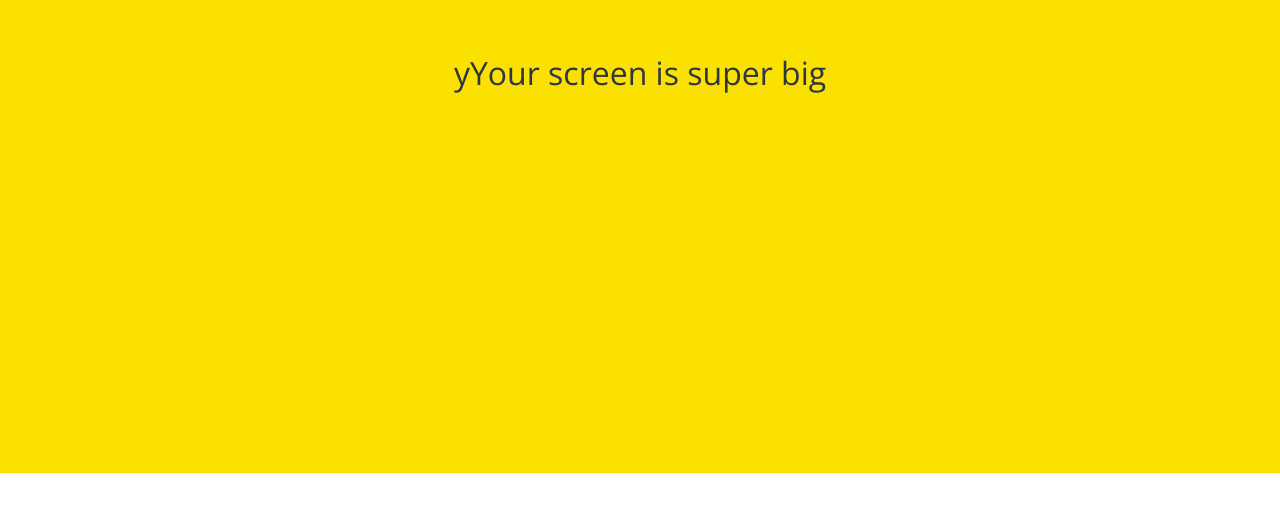
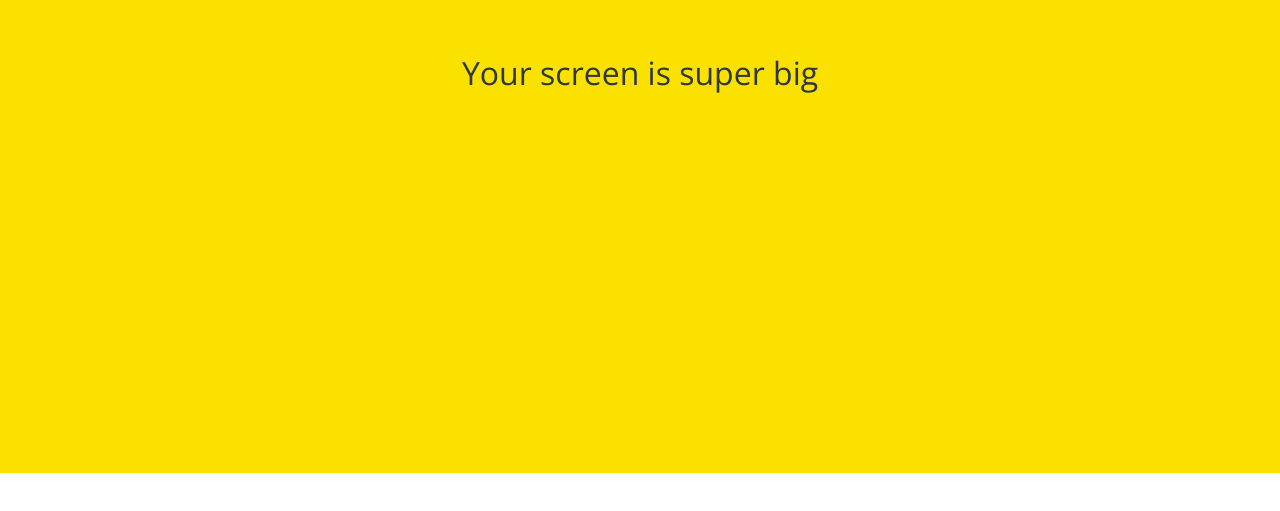
Before and after one commit to jeichlcof/kokoa-clone-2020, a plain HTML site: page index.html in a window 1280 px wide. Shown: the part 327-838 px from the top of the page. Drawn offline with nearby package versions, Linux system fonts and the light colour scheme.

Commit message:
Update index.html

```diff
--- a/index.html
+++ b/index.html
@@ -35,7 +35,7 @@
     </form>
 
     <div id="no-mobile">
-      <span>yYour screen is super big </span>
+      <span>Your screen is super big </span>
     </div>
 
     <script
```
